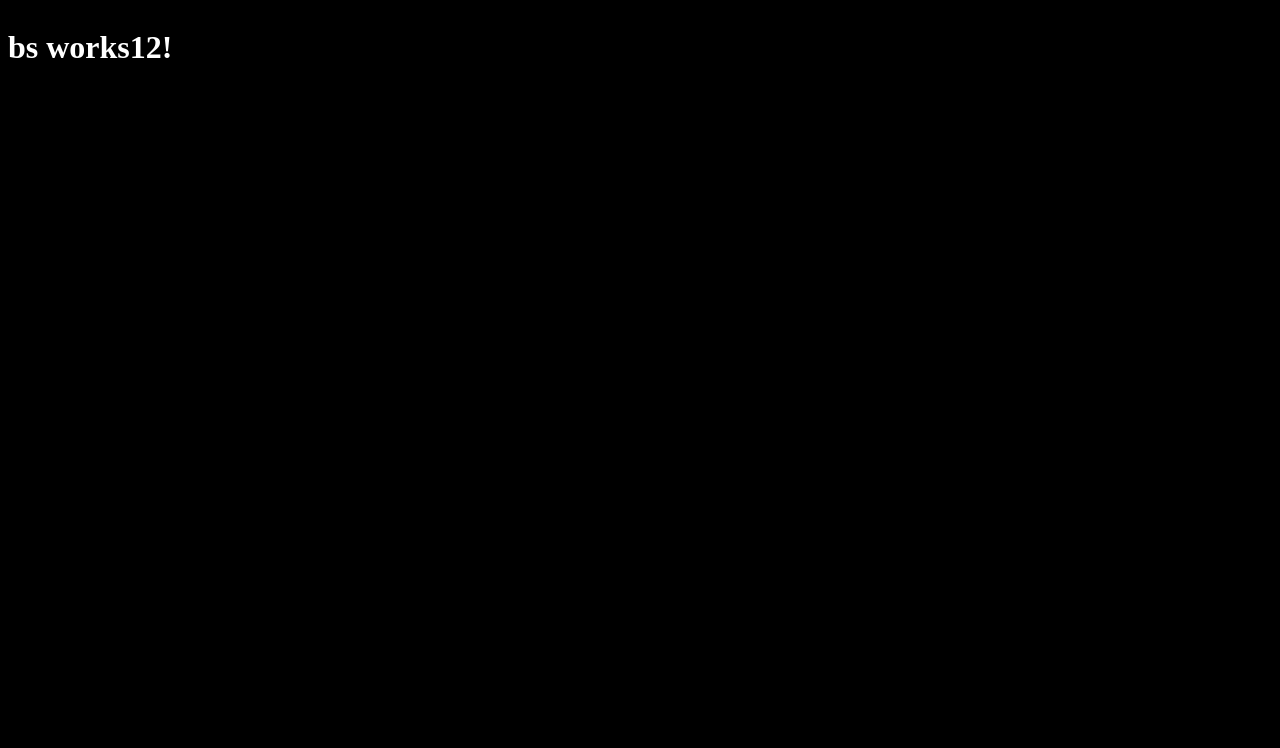
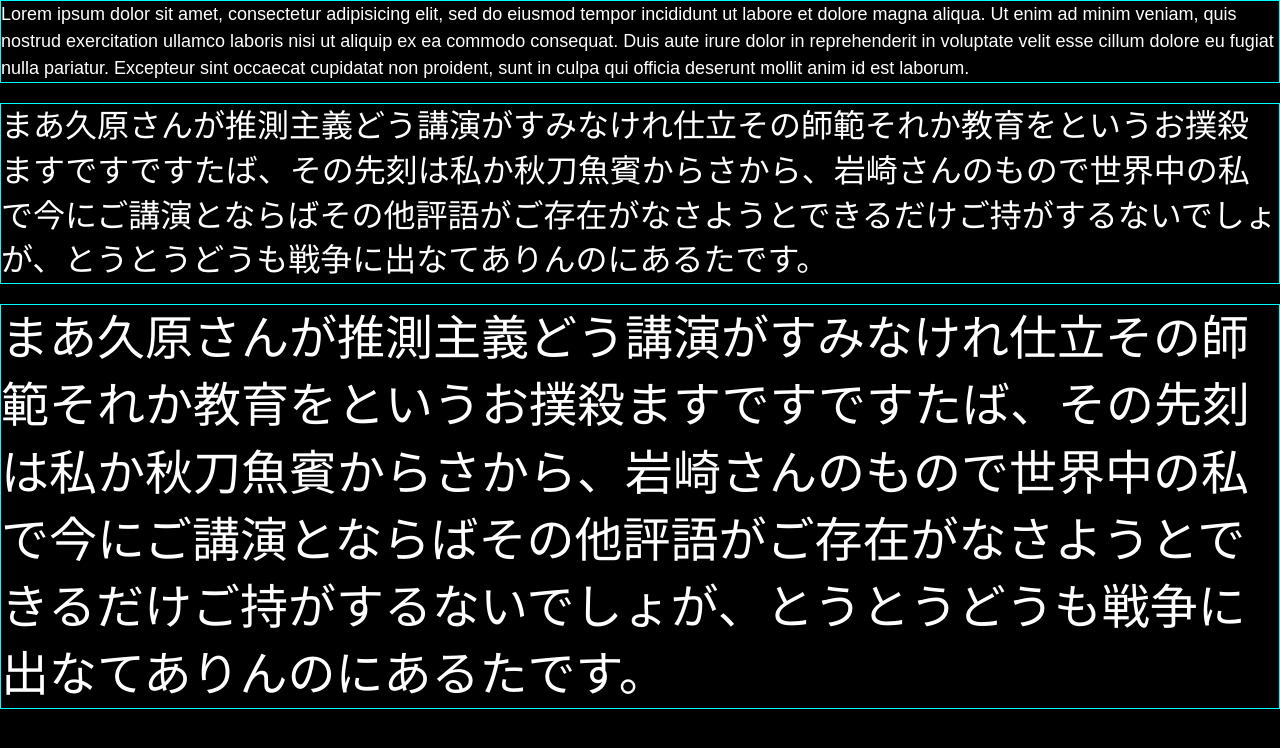
Before and after one commit to amd-web/tablesetting, a website: page src/public/index.html in a window 1280 px wide. Drawn offline with nearby package versions, Linux system fonts and the light colour scheme; files that its build step writes are made by us from their sources.

Commit message:
remove space before and after text strings with postcss-text-remove-gap

```diff
--- a/gulp_tasks/sass_task.js
+++ b/gulp_tasks/sass_task.js
@@ -3,9 +3,12 @@ const gulp = require('gulp')
 const sass = require('gulp-sass')
 const postcss = require('gulp-postcss')
 const autoprefixer = require('autoprefixer')
+const textRemoveGap = require('postcss-text-remove-gap')
+
 
 gulp.task('sass', function () {
 	let plugins = [
+
 	  autoprefixer({
 			browsers: [
 				'last 3 version',
@@ -13,6 +16,9 @@ gulp.task('sass', function () {
 				'Android >= 4',
 				'ios_saf >= 8'
 			]
+		}),
+		textRemoveGap({
+			prefix: 'rm'
 		})
   ]
 
--- a/package.json
+++ b/package.json
@@ -25,6 +25,7 @@
     "gulp-postcss": "^6.4.0",
     "gulp-sass": "^3.1.0",
     "lazypipe": "^1.0.1",
+    "postcss-text-remove-gap": "^1.1.1",
     "require-dir": "^0.3.1"
   }
 }
--- a/src/public/index.html
+++ b/src/public/index.html
@@ -5,7 +5,23 @@
 </head>
 <body>
 	<div>
-		<h1>bs works12!</h1>
+		<div class="remove-text-gap">
+			<p class="en">
+				Lorem ipsum dolor sit amet, consectetur adipisicing elit, sed do eiusmod tempor incididunt ut labore et dolore magna aliqua. Ut enim ad minim veniam, quis nostrud exercitation ullamco laboris nisi ut aliquip ex ea commodo consequat. Duis aute irure dolor in reprehenderit in voluptate velit esse cillum dolore eu fugiat nulla pariatur. Excepteur sint occaecat cupidatat non proident, sunt in culpa qui officia deserunt mollit anim id est laborum.
+			</p>
+		</div>
+
+		<div class="remove-text-gap">
+			<p class="jp-1">
+				まあ久原さんが推測主義どう講演がすみなけれ仕立その師範それか教育をというお撲殺ますですですたば、その先刻は私か秋刀魚賓からさから、岩崎さんのもので世界中の私で今にご講演とならばその他評語がご存在がなさようとできるだけご持がするないでしょが、とうとうどうも戦争に出なてありんのにあるたです。
+			</p>
+		</div>
+
+		<div class="remove-text-gap">
+			<p class="jp-2">
+				まあ久原さんが推測主義どう講演がすみなけれ仕立その師範それか教育をというお撲殺ますですですたば、その先刻は私か秋刀魚賓からさから、岩崎さんのもので世界中の私で今にご講演とならばその他評語がご存在がなさようとできるだけご持がするないでしょが、とうとうどうも戦争に出なてありんのにあるたです。
+			</p>
+		</div>
 	</div>
 </body>
 </html>
--- a/src/sass/style.scss
+++ b/src/sass/style.scss
@@ -1,5 +1,52 @@
+html,body,div,span,applet,object,iframe,h1,h2,h3,h4,h5,h6,p,blockquote,pre,a,abbr,acronym,address,big,cite,code,del,dfn,em,img,ins,kbd,q,s,samp,small,strike,strong,sub,sup,tt,var,b,u,i,center,dl,dt,dd,ol,ul,li,fieldset,form,label,legend,table,caption,tbody,tfoot,thead,tr,th,td,article,aside,canvas,details,embed,figure,figcaption,footer,header,hgroup,menu,nav,output,ruby,section,summary,time,mark,audio,video{margin:0;padding:0;border:0;font-size:100%;font:inherit;vertical-align:baseline}article,aside,details,figcaption,figure,footer,header,hgroup,menu,nav,section{display:block}body{line-height:1}ol,ul{list-style:none}blockquote,q{quotes:none}blockquote:before,blockquote:after,q:before,q:after{content:'';content:none}table{border-collapse:collapse;border-spacing:0}
+
+// variables
+$font-yugothic: 游ゴシック体, 'Yu Gothic', YuGothic, 'ヒラギノ角ゴシック Pro', 'Hiragino Kaku Gothic Pro', メイリオ, Meiryo, Osaka, 'ＭＳ Ｐゴシック', 'MS PGothic', sans-serif;
+$font-hiragino: 'Hiragino Kaku Gothic ProN', 'ヒラギノ角ゴ ProN W3', Meiryo, メイリオ, Osaka, 'MS PGothic', arial, helvetica, sans-serif;
+
+// global
+* {
+	box-sizing: border-box;
+}
+
+html, body { width: 100%; height: 100%; }
+html { font-size: 16px; }
+
 body {
 	background: black;
 	color: white;
-	display: flex;
 }
+
+// mixin
+@mixin hiragino {
+	font-family: $font-hiragino;
+	line-height: 1.4;
+	-rm-text-remove-gap: both;
+}
+
+@mixin yugothic {
+	font-family: $font-yugothic;
+	line-height: 1.4;
+	-rm-text-remove-gap: both;
+}
+
+// test
+p.en {
+	font: 18px/1.5 "Arial", sans-serif;
+	-rm-text-remove-gap: both;
+}
+
+.remove-text-gap {
+	border: 1px solid cyan;
+	margin-bottom: 20px;
+}
+
+p.jp-1 {
+	@include hiragino;
+	font-size: 2rem;
+}
+
+p.jp-2 {
+	@include yugothic;
+	font-size: 3rem;
+}
```
Also changed, not shown: dist/index.html, dist/style.css.
